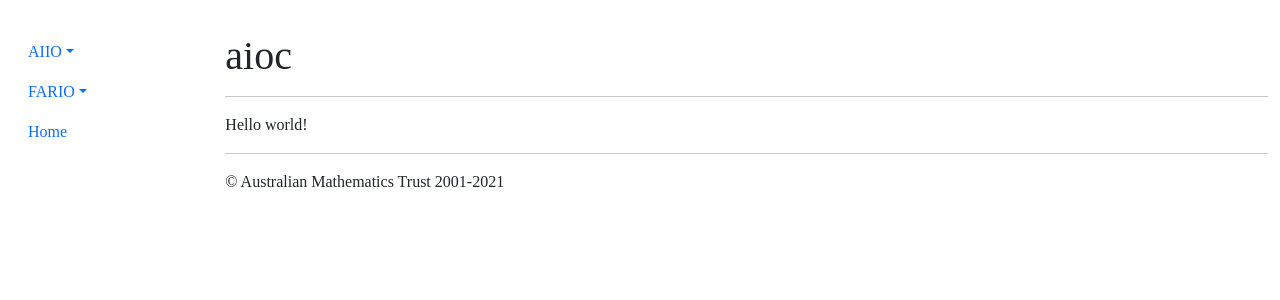
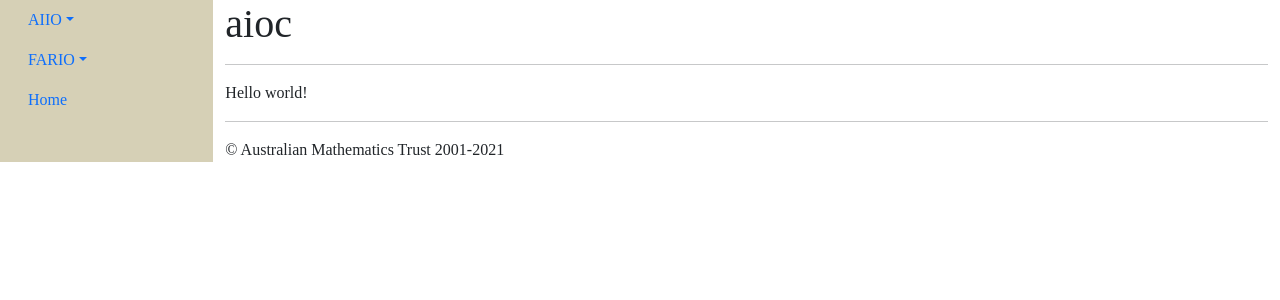
Before and after one commit to simonyanli/results, a Jekyll site: the page built from index.html, in a window 1280 px wide. Shown: the top 300 px of the page. Built offline with Jekyll 4.4.1, drawn with Linux system fonts in a browser that asks for light colours; some web fonts are replaced.

Commit message:
Simple sidebar styling

```diff
--- a/_layouts/default.html
+++ b/_layouts/default.html
@@ -13,7 +13,7 @@
   <body>
     <div class="container-fluid">
       <div class="row">
-        <div class="col-2">
+        <div class="col-2 sidebar">
           <ul class="nav flex-column">
             <li class="nav-item dropdown">
               <a class="nav-link dropdown-toggle" data-bs-toggle="dropdown" href="#" role="button">AIIO</a>
--- a/assets/main.scss
+++ b/assets/main.scss
@@ -6,7 +6,7 @@
 @import url('http://fonts.googleapis.com/css?family=Droid+Serif');
 
 body {
-  margin: 2rem auto;
+  margin-top: 0;
   font-family: "Droid Serif";
 }
 
@@ -24,3 +24,8 @@ ul.list-linear {
     }
   }
 }
+
+div.sidebar {
+  padding-right: 0;
+  background-color: #d6d0b6;
+}
```
